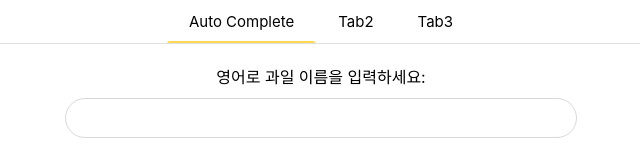
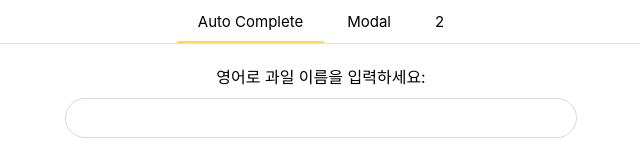
Before and after one commit to Jiho31/wanted_pre_onboarding, a React (Create React App) app in the folder custom-component/: page / in a window 1280 px wide. Shown: the top 160 px of the page, without its empty margins (319-959 px from the left). Built offline with nearby package versions, Linux system fonts and the light colour scheme.

Commit message:
Refactor: Tab 컴포넌트에서 반복되는 코드 수정

```diff
--- a/custom-component/src/App.js
+++ b/custom-component/src/App.js
@@ -2,10 +2,11 @@ import "./App.css";
 import React, { useState } from "react";
 import Tab from "./component/Tab";
 import AutoComplete from "./component/AutoComplete";
+import Modal from "./component/Modal";
 
 const tabElements = [
   { title: "Auto Complete", content: <AutoComplete /> },
-  { title: 1, content: "tab2" },
+  { title: "Modal", content: <Modal /> },
   { title: 2, content: "tab3" },
 ];
 
@@ -19,7 +20,11 @@ function App() {
   return (
     <div className="App">
       <header>
-        <Tab tabEventHandler={renderElement} currentIndex={tabIndex} />
+        <Tab
+          tabEventHandler={renderElement}
+          currentIndex={tabIndex}
+          tabElements={tabElements}
+        />
       </header>
       <main>
         <div>
--- a/custom-component/src/component/Tab.js
+++ b/custom-component/src/component/Tab.js
@@ -1,7 +1,7 @@
 import React from "react";
 import styled from "styled-components";
 
-const Tab = ({ tabEventHandler, currentIndex }) => {
+const Tab = ({ tabEventHandler, currentIndex, tabElements }) => {
   const onClickHandler = (idx) => {
     tabEventHandler(idx);
   };
@@ -9,24 +9,16 @@ const Tab = ({ tabEventHandler, currentIndex }) => {
   return (
     <NavTab>
       <ul>
-        <TabElement
-          className={currentIndex === 0 ? "isActive" : ""}
-          onClick={() => onClickHandler(0)}
-        >
-          Auto Complete
-        </TabElement>
-        <TabElement
-          className={currentIndex === 1 ? "isActive" : ""}
-          onClick={() => onClickHandler(1)}
-        >
-          Tab2
-        </TabElement>
-        <TabElement
-          className={currentIndex === 2 ? "isActive" : ""}
-          onClick={() => onClickHandler(2)}
-        >
-          Tab3
-        </TabElement>
+        {tabElements.map((data, idx) => {
+          return (
+            <TabElement
+              className={currentIndex === idx ? "isActive" : ""}
+              onClick={() => onClickHandler(idx)}
+            >
+              {data.title}
+            </TabElement>
+          );
+        })}
       </ul>
     </NavTab>
   );
```
